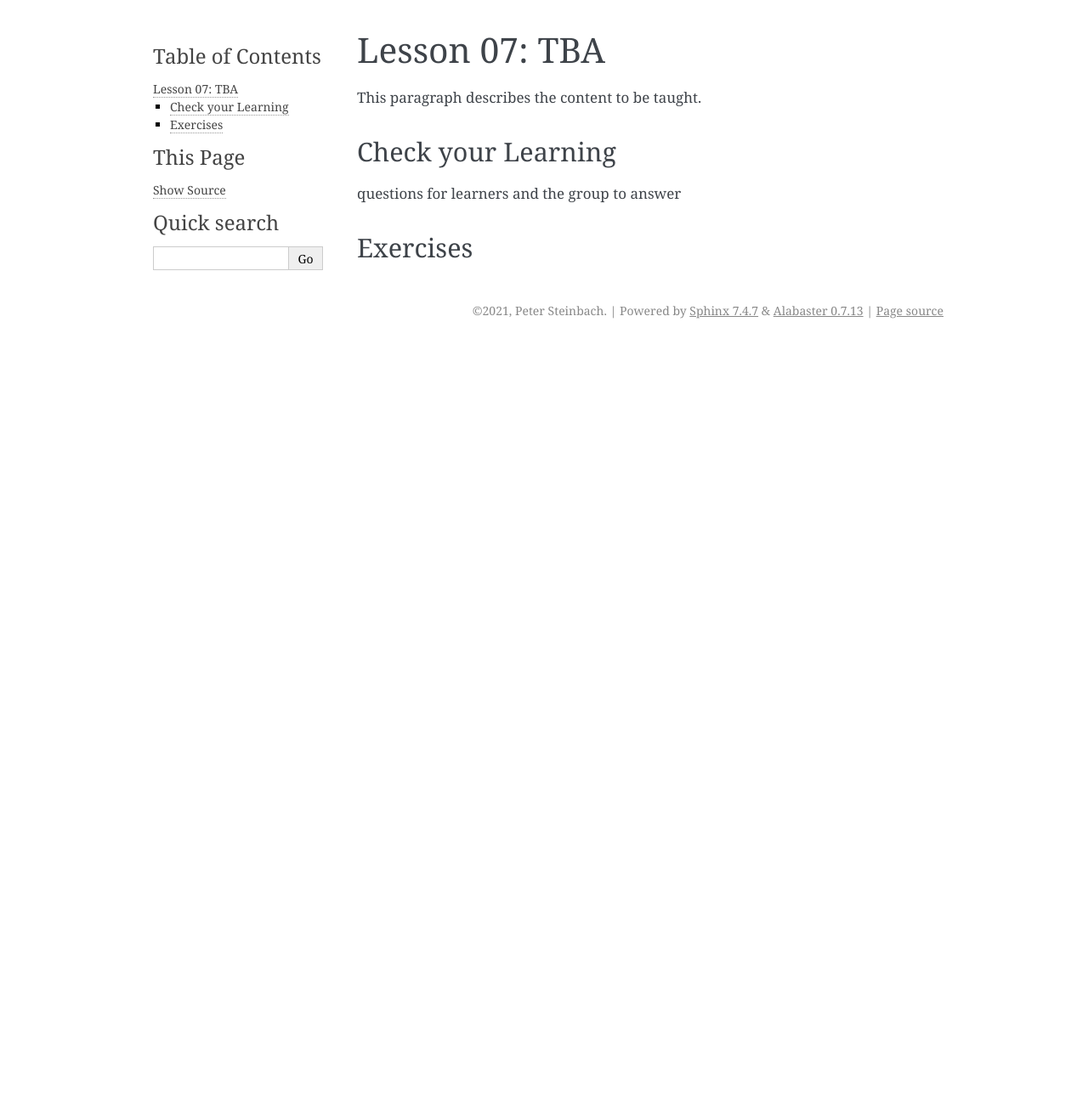
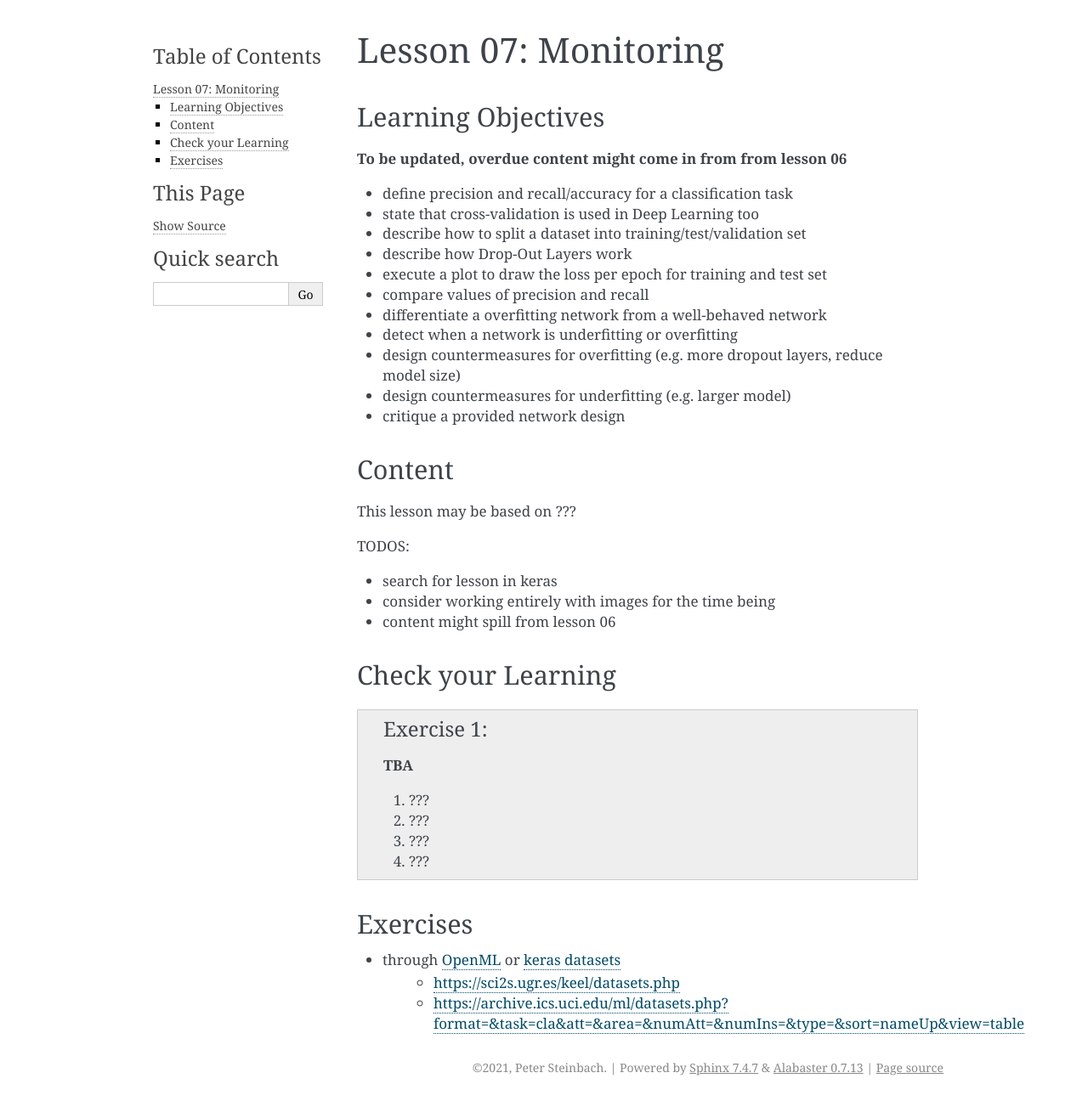
Before and after one commit to deeplearning540/deeplearning540.github.io, a Sphinx documentation site: the page built from source/module-07/content.rst, in a window 1280 px wide. Shown: the whole page at 85% size. Built offline with Sphinx 7.4.7, drawn with Linux system fonts in a browser that asks for light colours; before the commit the page ends 900 px from its top, so only the background shows below that.

```diff
--- a/source/module-07/content.rst
+++ b/source/module-07/content.rst
@@ -1,12 +1,50 @@
-Lesson 07: TBA
----------------------------------
+Lesson 07: Monitoring
+*********************
 
-This paragraph describes the content to be taught.
+Learning Objectives
+===================
+
+**To be updated, overdue content might come in from from lesson 06**
+
+- define precision and recall/accuracy for a classification task
+- state that cross-validation is used in Deep Learning too
+- describe how to split a dataset into training/test/validation set
+- describe how Drop-Out Layers work
+- execute a plot to draw the loss per epoch for training and test set
+- compare values of precision and recall
+- differentiate a overfitting network from a well-behaved network
+- detect when a network is underfitting or overfitting
+- design countermeasures for overfitting (e.g. more dropout layers, reduce model size)
+- design countermeasures for underfitting (e.g. larger model)
+- critique a provided network design
+
+Content
+=======
+
+This lesson may be based on ???
+
+TODOS:
+
+* search for lesson in keras
+* consider working entirely with images for the time being
+* content might spill from lesson 06
 
 Check your Learning
-~~~~~~~~~~~~~~~~~~~
+===================
 
-questions for learners and the group to answer
+.. admonition:: Exercise 1
+
+   **TBA**
+
+   1. ???
+   2. ???
+   3. ???
+   4. ???
+
 
 Exercises
-~~~~~~~~~
+=========
+
+* through `OpenML <https://docs.openml.org/Datasets/>`_ or `keras datasets <https://keras.io/api/datasets/>`_
+   * https://sci2s.ugr.es/keel/datasets.php
+   * https://archive.ics.uci.edu/ml/datasets.php?format=&task=cla&att=&area=&numAtt=&numIns=&type=&sort=nameUp&view=table
```
Also changed, not shown: source/module-08/content.rst (+36 -6 lines), source/module-09/content.rst (+24 -6 lines).
